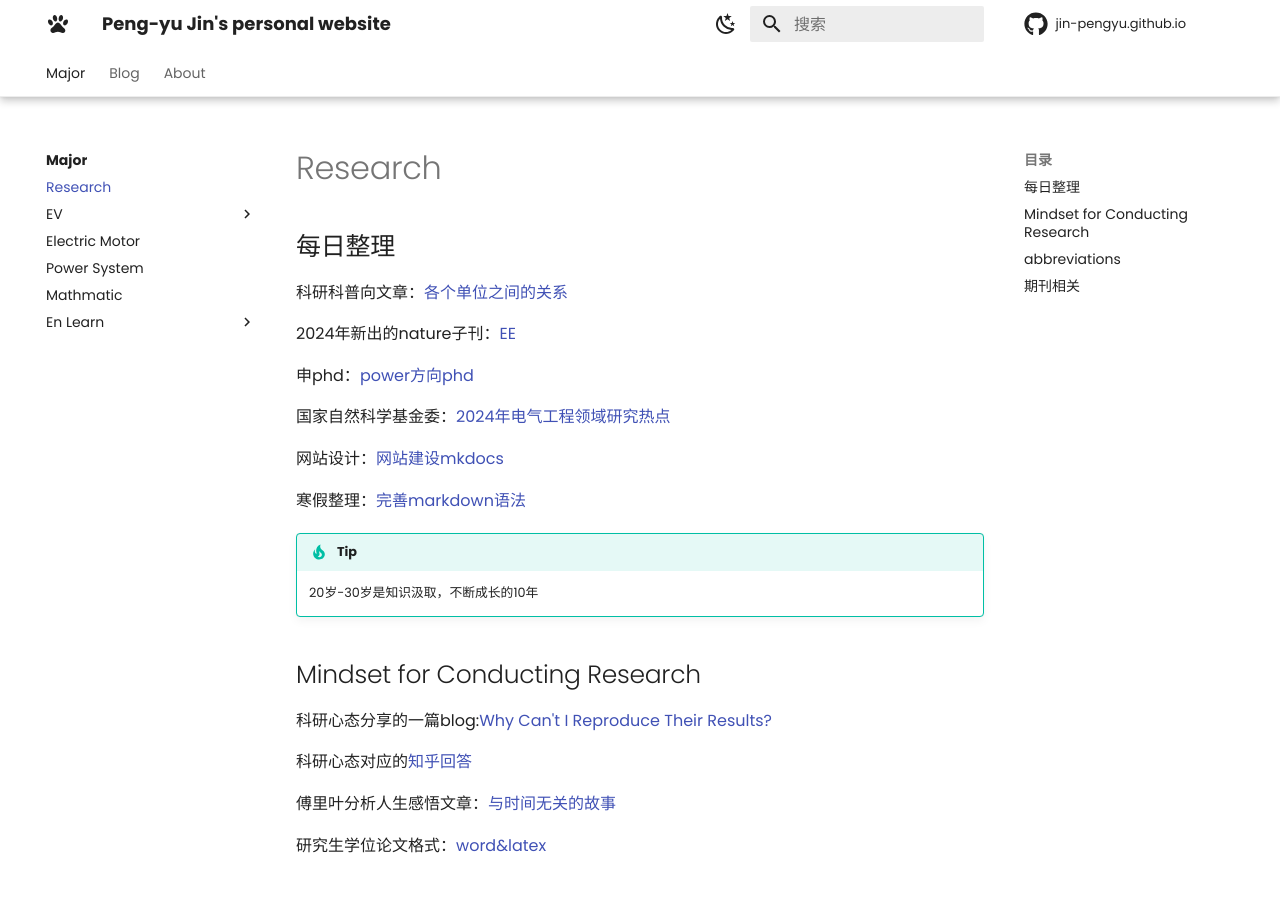
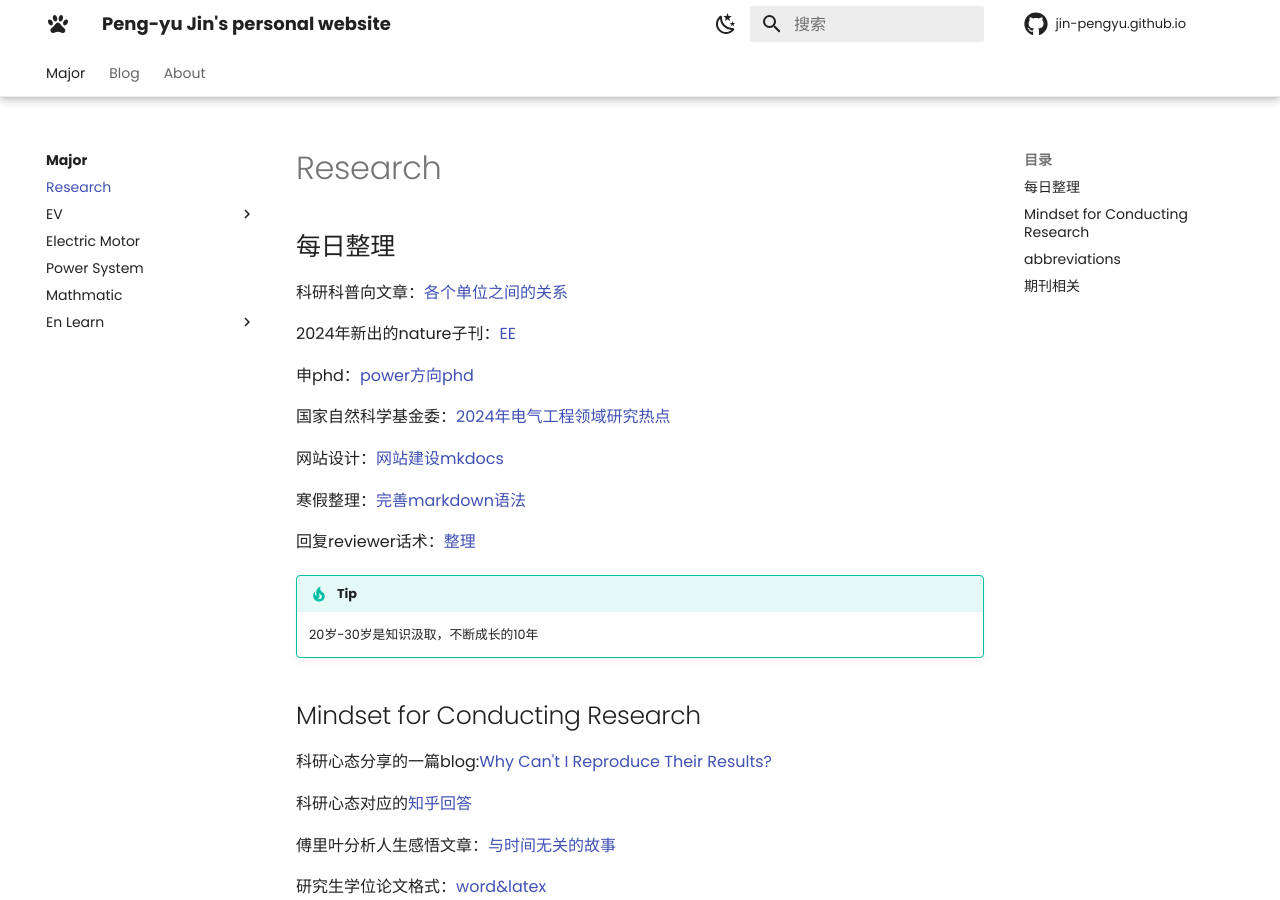
Before and after one commit to Pengyu-Jin/Pengyu-Jin.github.io, an MkDocs documentation site: the page built from docs/major/research/research.md, in a window 1280 px wide and 900 px high. Built offline with MkDocs 1.6.1 and Material for MkDocs 9.7.7, drawn with Linux system fonts in a browser that asks for light colours; emoji names are drawn with the system emoji font; comment, search, counter and statistics services are not loaded.

Commit message:
style change 317

```diff
--- a/docs/major/research/research.md
+++ b/docs/major/research/research.md
@@ -11,6 +11,8 @@
 网站设计：[网站建设mkdocs](https://squidfunk.github.io/mkdocs-material/getting-started/){:target="_blank"}
 
 寒假整理：[完善markdown语法](https://teedoc.neucrack.com/get_started/zh/syntax/syntax_markdown.html){:target="_blank"}
+
+回复reviewer话术：[整理](https://zhuanlan.zhihu.com/p/656414843?utm_medium=social&utm_oi=1126163311523348480&utm_psn=1732478792868753409&utm_source=wechat_session)
 
 !!! tip
     20岁-30岁是知识汲取，不断成长的10年
```
